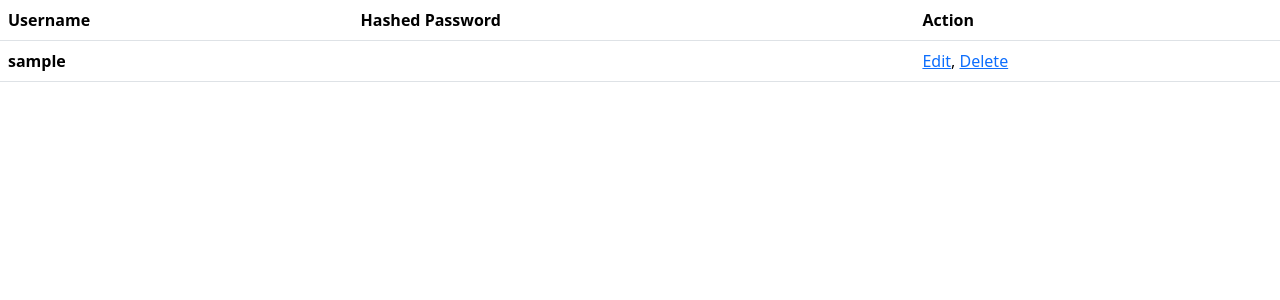
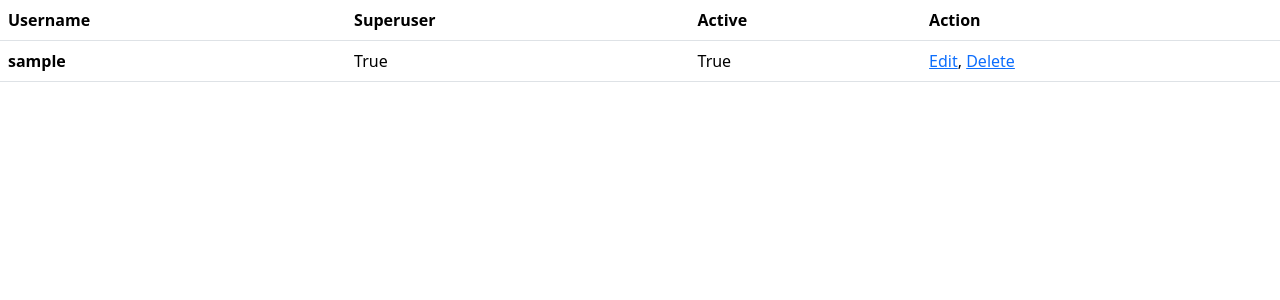
Before and after one commit to 0xbdg/DesaArchive, a Django app: page /account-manager/ in a window 1280 px wide. Shown: the part 56-356 px from the top of the page. Run offline with Django 5.2, Linux system fonts and the light colour scheme; the visitor is signed in with stand-in values (Sample User, id 1); data comes from the database, SQL or seed files in the repository.

Commit message:
gdfgdfgd

```diff
--- a/Dashboard/templates/pages/accounts.html
+++ b/Dashboard/templates/pages/accounts.html
@@ -9,7 +9,8 @@
     <thead>
       <tr>
         <th scope="col">Username</th>
-        <th scope="col">Hashed Password</th>
+        <th scope="col">Superuser</th>
+        <th scope="col">Active</th>
         <th scope="col">Action</th>
       </tr>
     </thead>
@@ -17,10 +18,11 @@
       {% for user in users%}
       <tr>
         <th scope="row">{{user.username}}</th>
-        <td>{{user.password}}</td>
+        <td>{{user.is_superuser}}</td>
+        <td>{{user.is_active}}</td>
         <td><a href="#">Edit</a>, <a href="#">Delete</a></td>
       </tr>
       {% endfor %}
     </tbody>
-  </table>
+</table>
 {% endblock %}
--- a/Dashboard/templates/pages/filemanager.html
+++ b/Dashboard/templates/pages/filemanager.html
@@ -35,8 +35,8 @@
     </tr>
     {% for document in documents%}
     <tr>
-        <td><a href="{{ document.file.url }}" target="_blank">{{ document.file.name }}</a></td>
-        <td>{{document.get_file_extension }}</td>
+        <td>{{ document.file.name }}</td>
+        <td>{{ document.get_file_extension }}</td>
         <td>{{ document.get_category_display }}</td>
         <td>{{ document.uploaded_at}}</td>
         <td><a href="{% url 'del' document.id%}">Delete</a>, <a download href="{{document.file.url}}" target="_blank">Download</a></td>
--- a/Dashboard/views.py
+++ b/Dashboard/views.py
@@ -3,7 +3,10 @@ from django.views.generic import View
 from django.contrib.auth import login
 from django.contrib.auth.decorators import login_required
 from django.contrib.auth.mixins import LoginRequiredMixin
+from django.conf import settings
 
+
+import os
 from .forms import *
 
 # Create your views here.
@@ -57,7 +60,7 @@ class AccountManagerView(LoginRequiredMixin,View):
 
         if form.is_valid():
             form.save()
-            return redirect('')
+            return redirect('filemanager')
 
         return render(request, self.template_name, context={'form':form})
 
@@ -67,4 +70,5 @@ class AccountManagerView(LoginRequiredMixin,View):
 def delete(request, id):
     file = Document.objects.get(id=id)
     file.delete()
+    os.remove(settings.MEDIA_ROOT / file.file.name)
     return redirect("filemanager")
--- a/DesaArchive/settings.py
+++ b/DesaArchive/settings.py
@@ -149,6 +149,7 @@ DEFAULT_AUTO_FIELD = 'django.db.models.BigAutoField'
 LOGIN_REDIRECT_URL = 'filemanager'
 LOGIN_URL = "signin"
 
+'''
 SECURE_BROWSER_XSS_FILTER = True
 SECURE_CONTENT_TYPE_NOSNIFF = True
 
@@ -160,3 +161,4 @@ SESSION_COOKIE_SECURE = True
 CSRF_COOKIE_SECURE = True
 
 SECURE_SSL_REDIRECT = True
+'''
```
